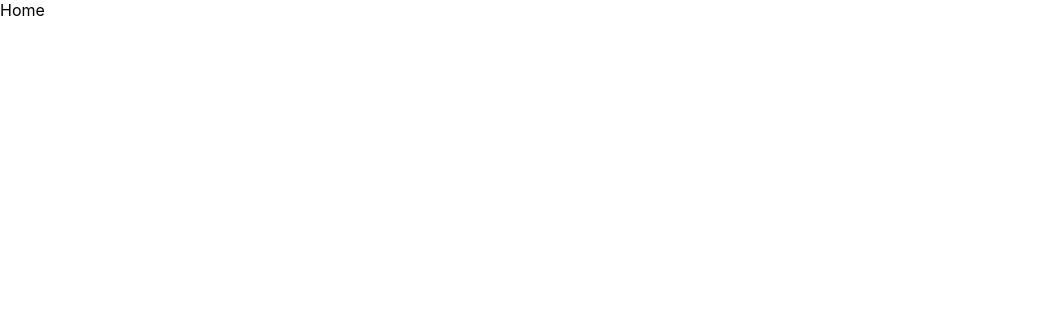
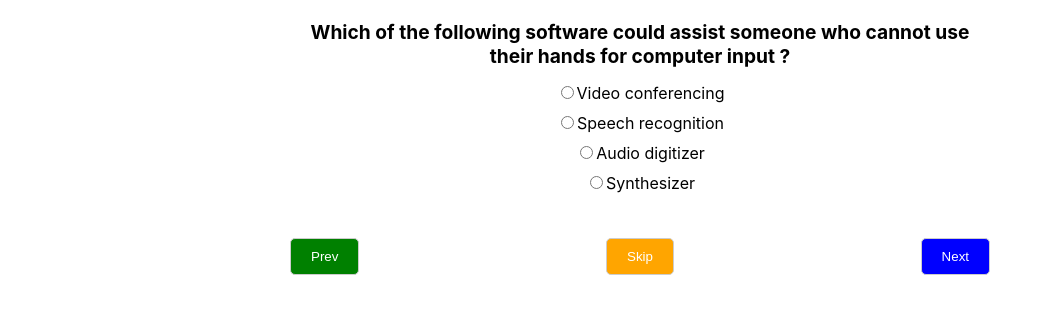
Before and after one commit to meabhiarya1/Online-Test-Portal-React, a React (Create React App) app in the folder online-test-portal-react/: page /home in a window 1280 px wide. Shown: the top 314 px of the page, without its empty margins (0-1052 px from the left). Built offline with nearby package versions, Linux system fonts and the light colour scheme.

Commit message:
question added to UI and shuffling on

```diff
--- a/online-test-portal-react/src/App.js
+++ b/online-test-portal-react/src/App.js
@@ -1,12 +1,10 @@
-import { NavLink, Route, Routes, useNavigate } from 'react-router-dom';
+import { Route, Routes } from 'react-router-dom';
 import './App.css';
 import Login from './Pages/Login/Login';
 import Home from './Pages/Home/Home';
 
 
 function App() {
-  const navigate=useNavigate()
-
   return (
     <>
       <Routes>
--- a/online-test-portal-react/src/Components/Qouestions/Questions.js
+++ b/online-test-portal-react/src/Components/Questions/Questions.js
@@ -1,5 +1,6 @@
 let questions = [
   {
+    id: 1,
     question:
       "Which of the following software could assist someone who cannot use their hands for computer input ?",
     options: {
@@ -11,6 +12,7 @@ let questions = [
   },
 
   {
+    id: 2,
     question:
       "The software tools that enable a user to interact with a computer for specific purposes are known as ?",
     options: {
@@ -22,6 +24,7 @@ let questions = [
   },
 
   {
+    id: 3,
     question: "The basic computer processing cycle consists of",
     options: {
       opt1: "input, processing and output",
@@ -32,6 +35,7 @@ let questions = [
   },
 
   {
+    id: 4,
     question: "System software ?",
     options: {
       opt1: "allows the user to diagnose and troubleshoot the device ",
@@ -42,6 +46,7 @@ let questions = [
   },
 
   {
+    id: 5,
     question: "This can be another word for program ?",
     options: {
       opt1: "software ",
@@ -52,6 +57,7 @@ let questions = [
   },
 
   {
+    id: 6,
     question:
       "Which of the following software could assist someone who cannot use their hands for computer input ?",
     options: {
@@ -63,6 +69,7 @@ let questions = [
   },
 
   {
+    id: 7,
     question:
       "The software tools that enable a user to interact with a computer for specific purposes are known as ?",
     options: {
@@ -74,6 +81,7 @@ let questions = [
   },
 
   {
+    id: 8,
     question: "The basic computer processing cycle consists of",
     options: {
       opt1: "input, processing and output",
@@ -84,6 +92,7 @@ let questions = [
   },
 
   {
+    id: 9,
     question: "System software ?",
     options: {
       opt1: "allows the user to diagnose and troubleshoot the device ",
@@ -94,6 +103,7 @@ let questions = [
   },
 
   {
+    id: 10,
     question: "This can be another word for program ?",
     options: {
       opt1: "software ",
@@ -103,3 +113,5 @@ let questions = [
     },
   },
 ];
+
+export default questions;
--- a/online-test-portal-react/src/Pages/Home/Home.js
+++ b/online-test-portal-react/src/Pages/Home/Home.js
@@ -1,10 +1,81 @@
-import React from 'react'
+import React, { useState } from "react";
+import questions from "../../Components/Questions/Questions";
+import styles from "./Home.module.css";
 
 const Home = () => {
+  const [currentQuestionIndex, setCurrentQuestionIndex] = useState(0);
+  // const [selectedAnswer, setSelectedAnswer] = useState(null);
+  const currentQuestion = questions[currentQuestionIndex];
+
+  const handlePrev = () => {
+    setCurrentQuestionIndex((value) => {
+      if (value > 0) {
+        return value - 1;
+      } else {
+        return questions.length - 1;
+      }
+    });
+  };
+
+  const handleNext = () => {
+    setCurrentQuestionIndex((value) => {
+      if (value < questions.length - 1) {
+        return value + 1;
+      } else {
+        return 0;
+      }
+    });
+  };
 
   return (
-    <div>Home</div>
-  )
-}
+    <div className={styles.container}>
+      <div key={currentQuestion.id} className={styles.question}>
+        <div className={styles.questionText}>{currentQuestion.question}</div>
 
-export default Home
+        <div className={styles.options}>
+          <div className={styles.option}>
+            <input type="radio" name={currentQuestion.id} />
+            <label>{currentQuestion.options.opt1} </label>
+          </div>
+          <div className={styles.option}>
+            <input type="radio" name={currentQuestion.id} />
+            <label>{currentQuestion.options.opt2}</label>
+          </div>
+          <div className={styles.option}>
+            <input type="radio" name={currentQuestion.id} />
+            <label>{currentQuestion.options.opt3}</label>
+          </div>
+          <div className={styles.option}>
+            <input type="radio" name={currentQuestion.id} />
+            <label>{currentQuestion.options.opt4}</label>
+          </div>
+        </div>
+      </div>
+      <div className={styles.buttonContainer}>
+        <button
+          style={{ background: "green" }}
+          className={styles.button}
+          onClick={handlePrev}
+        >
+          Prev
+        </button>
+        <button
+          style={{ background: "orange" }}
+          className={styles.button}
+          onClick={handleNext}
+        >
+          Skip
+        </button>
+        <button
+          style={{ background: "blue" }}
+          className={styles.button}
+          onClick={handleNext}
+        >
+          Next
+        </button>
+      </div>
+    </div>
+  );
+};
+
+export default Home;
--- /dev/null
+++ b/online-test-portal-react/src/Pages/Home/Home.module.css
@@ -0,0 +1,76 @@
+.container {
+  display: flex;
+  flex-direction: column;
+  align-items: center;
+  padding: 20px;
+  margin: 0 auto;
+  max-width: 700px; /* Adjust as needed */
+}
+
+.question {
+  margin-bottom: 20px;
+  text-align: center;
+}
+
+.questionText {
+  font-size: 1.2rem;
+  font-weight: bold;
+}
+
+.options {
+  display: flex;
+  flex-wrap: wrap;
+  justify-content: space-around;
+  margin-top: 10px;
+}
+
+.option {
+  margin: 5px;
+}
+
+.buttonContainer {
+  display: flex;
+  justify-content: space-between;
+  width: 100%;
+  margin-top: 20px;
+}
+
+.button {
+  padding: 10px 20px;
+  border: 1px solid #ccc;
+  border-radius: 5px;
+  cursor: pointer;
+  color: white;
+  transition: background-color 0.2s ease-in-out;
+}
+
+.button:hover {
+  background-color: #f0f0f0;
+}
+
+/* Add media queries for smaller screens (optional) */
+@media (max-width: 768px) {
+  .container {
+    max-width: 90%;
+  }
+
+  .buttonContainer {
+    flex-direction: column;
+  }
+
+  .button {
+    margin-bottom: 10px;
+  }
+}
+
+.options {
+  display: flex; /* Maintain flexbox for responsiveness */
+  flex-direction: column; /* Align radio buttons vertically */
+  justify-content: space-between; /* Distribute options evenly */
+  margin-top: 10px;
+
+}
+
+.option {
+  margin: 5px 0; /* Adjust margin for spacing between options */
+}
--- a/online-test-portal-react/src/Pages/Login/Login.js
+++ b/online-test-portal-react/src/Pages/Login/Login.js
@@ -1,4 +1,4 @@
-import React, { useRef, useState } from "react";
+import React, { useRef } from "react";
 import classes from "./Login.module.css";
 import { useNavigate } from "react-router-dom";
 
```
